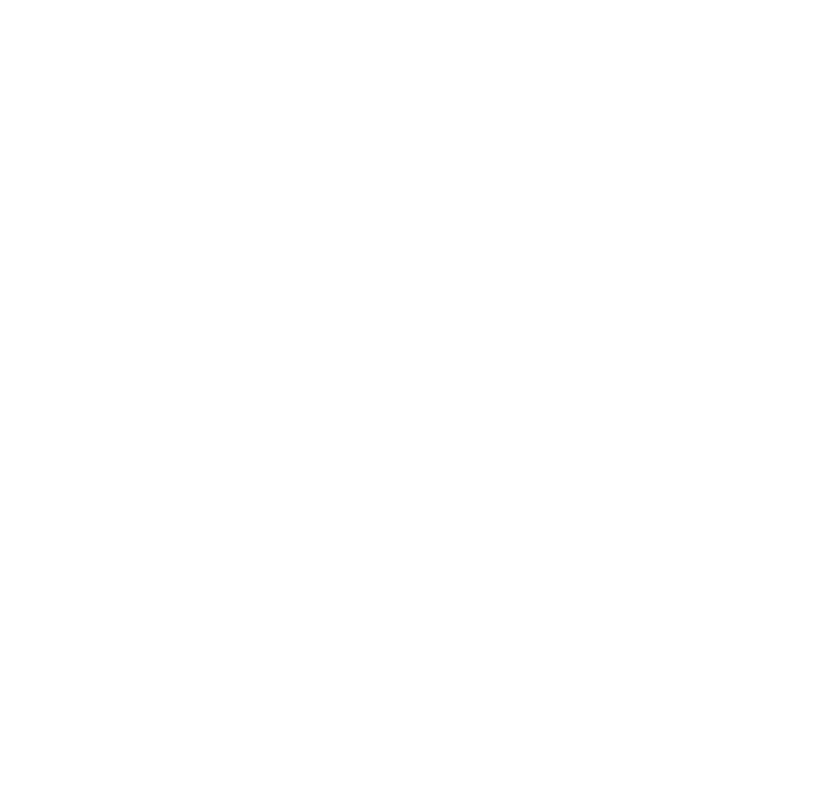
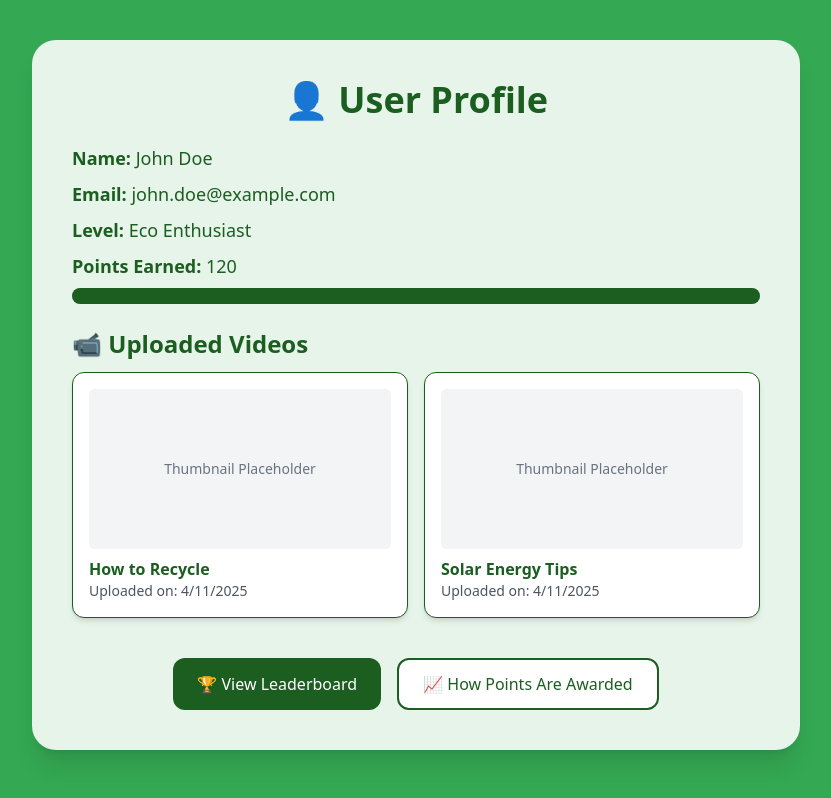
Before and after one commit to jananyajanu/Code-Carnage, a React (Create React App) app in the folder client/: page /profile in a window 1280 px wide. Before the commit this address had no page. Shown: the whole page, without its empty margins (224-1055 px from the left). Built offline with nearby package versions, Linux system fonts and the light colour scheme; sample sign-in values are in the browser's storage.

Commit message:
Updated profile page with asthetics

```diff
--- a/client/src/App.js
+++ b/client/src/App.js
@@ -9,22 +9,24 @@
 import Homepage from "./pages/HomePage.jsx";
 import UploadVideo from "./pages/UploadVideo.jsx";
 import ProfilePanel from "./pages/ProfilePanel.jsx";
+import Profile from "./pages/Profile.jsx"; // ⬅️ Import Profile page
 
 function App() {
-return ( <div className="bg-gray-900 text-white"> <Routes>
-\<Route path="/" element={<Landing />} />
-\<Route path="/login" element={<Login />} />
-\<Route path="/signup" element={<Signup />} />
-\<Route path="/select-role" element={<RoleSelection />} />
-\<Route path="/Homepage" element={<Homepage />} />
-\<Route path="/UploadVideo" element={<UploadVideo />} />
-\<Route path="/ProfilePanel" element={<ProfilePanel />} />
-\<Route
-path="/feed"
-element={ <PrivateRoute> <Feed /> </PrivateRoute>
-}
-/> </Routes> </div>
-);
+  return (
+    <div className="bg-gray-900 text-white">
+      <Routes>
+        <Route path="/" element={<Landing />} />
+        <Route path="/login" element={<Login />} />
+        <Route path="/signup" element={<Signup />} />
+        <Route path="/select-role" element={<RoleSelection />} />
+        <Route path="/Homepage" element={<Homepage />} />
+        <Route path="/UploadVideo" element={<UploadVideo />} />
+        <Route path="/ProfilePanel" element={<ProfilePanel />} />
+        <Route path="/profile" element={<PrivateRoute><Profile /></PrivateRoute>} />
+        <Route path="/feed" element={<PrivateRoute><Feed /></PrivateRoute>} />
+      </Routes>
+    </div>
+  );
 }
 
 export default App;
--- a/client/src/pages/Profile.jsx
+++ b/client/src/pages/Profile.jsx
@@ -0,0 +1,102 @@
+import React, { useEffect, useState } from "react";
+import { useNavigate } from "react-router-dom";
+
+const Profilepage = () => {
+  const [userData, setUserData] = useState(null);
+  const navigate = useNavigate();
+
+  useEffect(() => {
+    const dummyData = {
+      name: "John Doe",
+      email: "john.doe@example.com",
+      points: 120,
+      level: "Eco Enthusiast",
+      videos: [
+        { title: "How to Recycle", uploadedAt: new Date().toISOString() },
+        { title: "Solar Energy Tips", uploadedAt: new Date().toISOString() },
+      ],
+    };
+    setUserData(dummyData);
+  }, []);
+
+  if (!userData)
+    return (
+      <p className="text-center text-lg text-gray-600 mt-10">Loading...</p>
+    );
+
+  return (
+    <div className="bg-secondary min-h-screen py-10 px-4 sm:px-8 lg:px-20">
+      <div className="max-w-3xl mx-auto bg-primary text-accent p-6 sm:p-10 rounded-3xl shadow-xl">
+        <h2 className="text-3xl sm:text-4xl font-bold mb-6 text-center">
+          👤 User Profile
+        </h2>
+
+        <div className="mb-6 space-y-2 text-lg">
+          <p>
+            <span className="font-semibold">Name:</span> {userData.name}
+          </p>
+          <p>
+            <span className="font-semibold">Email:</span> {userData.email}
+          </p>
+          <p>
+            <span className="font-semibold">Level:</span> {userData.level}
+          </p>
+          <p>
+            <span className="font-semibold">Points Earned:</span>{" "}
+            {userData.points}
+          </p>
+
+          <div className="w-full bg-gray-300 rounded-full h-4 mt-2">
+            <div
+              className="bg-accent h-4 rounded-full"
+              style={{ width: `${Math.min(userData.points, 100)}%` }}
+            ></div>
+          </div>
+        </div>
+
+        <div className="mb-10">
+          <h3 className="text-2xl font-semibold mb-3">📹 Uploaded Videos</h3>
+          {userData.videos.length > 0 ? (
+            <div className="grid grid-cols-1 sm:grid-cols-2 gap-4">
+              {userData.videos.map((video, index) => (
+                <div
+                  key={index}
+                  className="bg-white p-4 rounded-xl border border-accent text-accent shadow-md"
+                >
+                  <div className="h-40 bg-gray-100 rounded-md mb-2 flex items-center justify-center text-sm text-gray-500">
+                    Thumbnail Placeholder
+                  </div>
+                  <h4 className="font-semibold">{video.title}</h4>
+                  <p className="text-sm text-gray-600">
+                    Uploaded on:{" "}
+                    {new Date(video.uploadedAt).toLocaleDateString()}
+                  </p>
+                </div>
+              ))}
+            </div>
+          ) : (
+            <p className="text-gray-700 text-center">No videos uploaded yet.</p>
+          )}
+        </div>
+
+        <div className="flex flex-col sm:flex-row sm:justify-center gap-4">
+          <button
+            onClick={() => navigate("/leaderboard")}
+            className="bg-accent text-white font-medium px-6 py-3 rounded-xl hover:bg-secondary transition-all duration-300"
+          >
+            🏆 View Leaderboard
+          </button>
+
+          <button
+            onClick={() => navigate("/points-info")}
+            className="bg-white text-accent border-2 border-accent font-medium px-6 py-3 rounded-xl hover:bg-accent hover:text-white transition-all duration-300"
+          >
+            📈 How Points Are Awarded
+          </button>
+        </div>
+      </div>
+    </div>
+  );
+};
+
+export default Profilepage;
--- a/client/tailwind.config.js
+++ b/client/tailwind.config.js
@@ -6,9 +6,10 @@
   theme: {
     extend: {
       colors: {
-        primary: '#2e7d32',     // 60% — Deep sustainable green
-        secondary: '#a5d6a7',   // 30% — Soft mint green
-        accent: '#ffcc80',      // 10% — Warm contrast (like peach/orange)
+        primary: '#e6f4ea',
+        secondary: '#34a853',
+        accent: '#1b5e20',
+
       },
     },
   },
```
Also changed, not shown: 2 other files (tests, documents, lock files or other folders).
